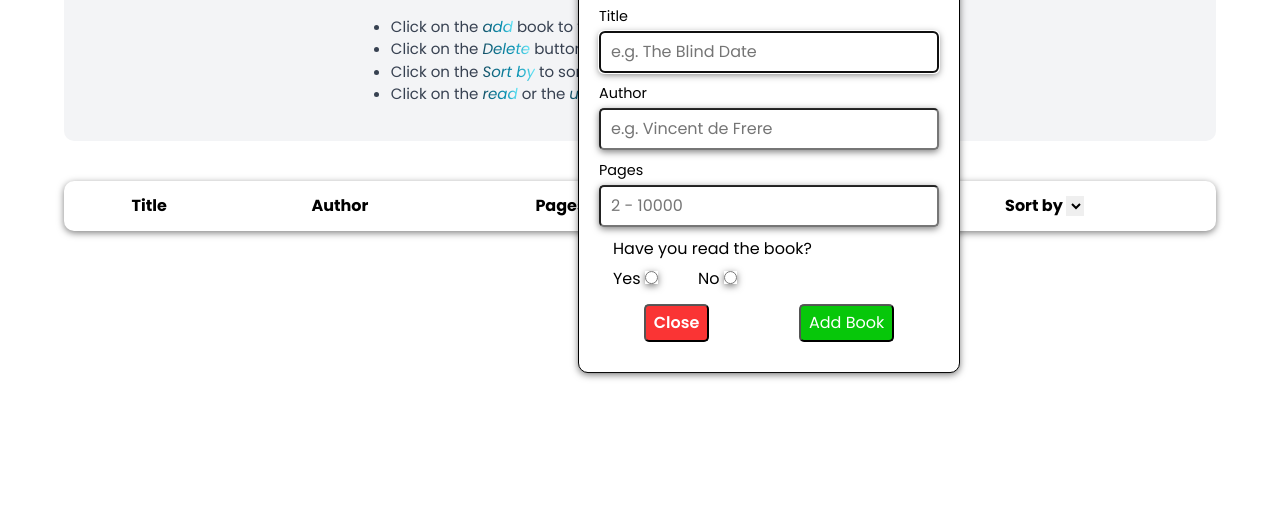
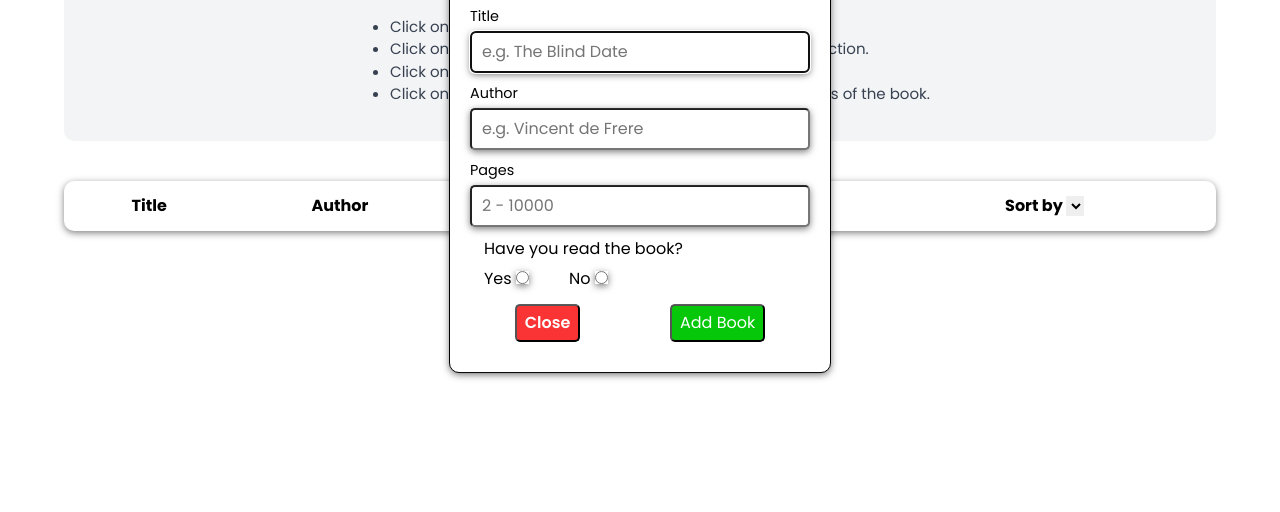
Before and after one commit to Heart-n-Soul/personal-library, a website: page index.html in a window 1280 px wide. Shown: the part 244-756 px from the top of the page. Drawn offline with nearby package versions, Linux system fonts and the light colour scheme.

Commit message:
add code to center modal

```diff
--- a/style.css
+++ b/style.css
@@ -95,6 +95,7 @@ dialog{
   position: fixed;
   top: 50%;
   left: 50%;
+  right: 50%;
   padding: 30px 20px;
   border: 1px solid black;
   border-radius: 10px;
@@ -202,17 +203,17 @@ fieldset{
   flex-direction: column;
   align-items: center;
   font-size: 0.94rem;
-}
-
-.info-div-wrapper li {
   color: var(--cl-light-blk);
 }
 
+.info-div-wrapper h2{
+  color: #000000;
+}
+
 em {
-  background-image: var(--linear-grad-left);
-  background-clip: text;
-  -webkit-background-clip: text;
-  -webkit-text-fill-color: transparent;
+  color: #000000;
+  font-weight: 600;
+
 }
 
 #dataTable {
@@ -224,6 +225,8 @@ em {
   margin-bottom: 50px;
   box-shadow: var(--box-shadow-blk);
 }
+
+
 
 select {
   width: 18px;
@@ -238,19 +241,6 @@ tbody{
   color: var(--cl-light-blk);
 }
 
-/* select:focus {
-  box-shadow: 0 0 5px rgba(0, 123, 255, 0.5);
-} */
-
-/* select option {
-  position: absolute;
-  box-sizing: border-box;
-  padding: 5px;
-  width: 100%;
-  border-style: solid;
-
-  border-radius: 20px;
-} */
 
 .footer {
   font-size: 0.92rem;
```
